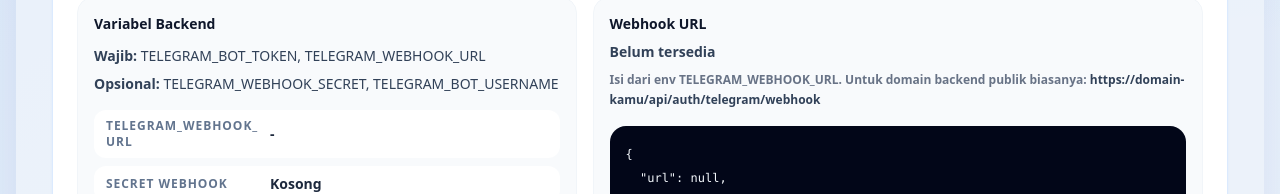
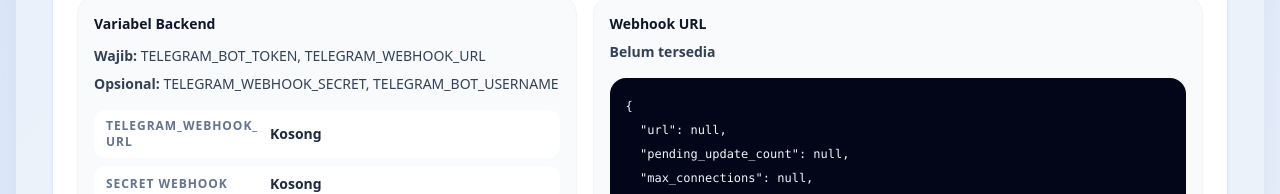
Before and after one commit to herhadi/EduFLow, a Next.js app in the folder apps/frontend/: page /admin/telegram in a window 1280 px wide. Shown: the part 483-677 px from the top of the page. Built offline with nearby package versions, Linux system fonts and the light colour scheme; no server answers.

Commit message:
Menyederhanakan card variabel

```diff
--- a/apps/frontend/components/telegram-operations-center.tsx
+++ b/apps/frontend/components/telegram-operations-center.tsx
@@ -136,7 +136,7 @@
             <p className="break-words"><strong>Opsional:</strong> TELEGRAM_WEBHOOK_SECRET, TELEGRAM_BOT_USERNAME</p>
           </div>
           <div className="mt-4 grid gap-2">
-            <InfoRow label="TELEGRAM_WEBHOOK_URL" value={status.config.webhookUrl ?? '-'} />
+            <InfoRow label="TELEGRAM_WEBHOOK_URL" value={status.config.webhookUrl ? 'Ada' : 'Kosong'} />
             <InfoRow label="Secret webhook" value={status.config.webhookSecretConfigured ? 'Ada' : 'Kosong'} />
             <InfoRow label="Bot username env" value={status.config.botUsername ? 'Ada' : 'Kosong'} />
             <InfoRow label="Bot token" value={status.config.botTokenConfigured ? 'Ada' : 'Kosong'} />
@@ -147,13 +147,6 @@
           <p className="text-sm font-black text-slate-900">Webhook URL</p>
           <p className="mt-2 break-all text-sm font-bold text-slate-700">
             {status.config.webhookUrl ?? 'Belum tersedia'}
-          </p>
-          <p className="mt-2 text-xs font-semibold leading-5 text-muted">
-            Isi dari env TELEGRAM_WEBHOOK_URL. Untuk domain backend publik biasanya:
-            {' '}
-            <span className="break-all font-black text-slate-700">
-              https://domain-kamu/api/auth/telegram/webhook
-            </span>
           </p>
           {status.provider.lastErrorMessage ? (
             <p className="mt-3 rounded-xl border border-rose-100 bg-rose-50 p-3 text-xs font-bold text-rose-700">
```
Also changed, not shown: 1 other file (tests, documents, lock files or other folders).
